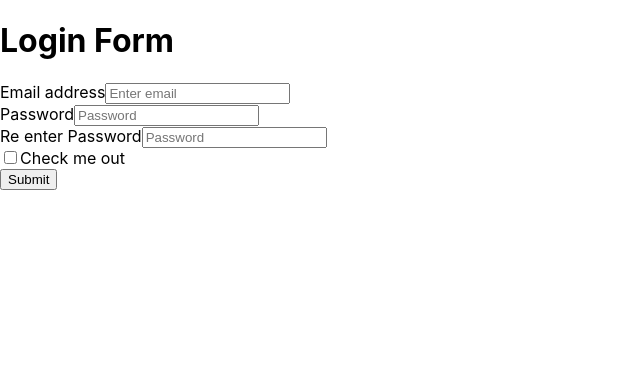
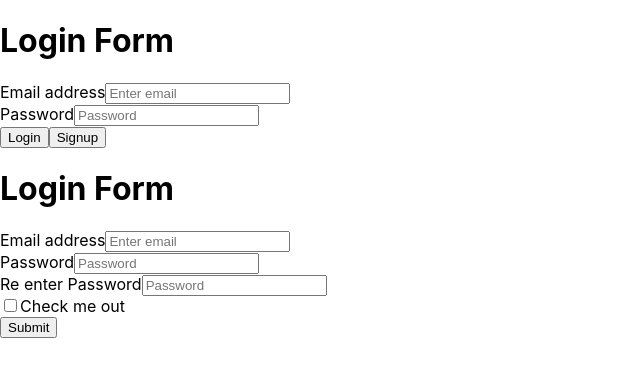
Before and after one commit to ryad-75/Login-React-search-for-a-movie, a React (Create React App) app: page / in a window 1280 px wide. Shown: the top 376 px of the page, without its empty margins (0-640 px from the left). Built offline with nearby package versions, Linux system fonts and the light colour scheme; no server answers.

Commit message:
addition of the connection part

```diff
--- a/src/App.js
+++ b/src/App.js
@@ -1,18 +1,19 @@
 import React,{useState} from 'react';
 import './App.css';
 import Signup from "./components/Signup"
+import Login from "./components/Login"
 
 function App() {
 const [setVerify]=useState({
+  Login:true,
   Signup:false
 })
 
 return (
   <>
-
-  <Signup setVerify={setVerify}/>
-
-    </>
+    <Login setVerify={setVerify}/>
+    <Signup setVerify={setVerify}/>
+  </>
   );
 }
 
--- /dev/null
+++ b/src/components/Login.jsx
@@ -0,0 +1,73 @@
+import React,{useState,useEffect} from "react"
+import Container from "react-bootstrap/Container"
+import Button from "react-bootstrap/Button"
+
+import Form from 'react-bootstrap/Form'
+
+const Login=(props)=>{
+var valid=false;
+
+const [userid,setUserid]=useState("")
+const [pwd,setPwd]=useState("")
+const [array,setArray]=useState("")
+useEffect(()=>{     // asynchronously load contents of the url
+                    // return a Promise that resolves when res is loaded
+    fetch("https://login-react-signup.herokuapp.com/all")
+    .then((res)=>res.json())   // return a Promise with result of above function
+    .then((res)=>setArray(res))
+},[])
+
+const idchanged=(event)=>{
+setUserid(event.target.value)
+}
+const pwdchanged=(event)=>{
+    setPwd(event.target.value)
+}
+const onSubmit=()=>{
+
+    array.forEach((obj)=>{
+
+        if(obj._id===userid && obj.password===pwd)
+        {props.setVerify({
+            Login:false,
+            Signup:false
+            });
+            valid=true;
+        ;}
+    })
+
+    if(valid===false){
+    alert("Wrong credentials")}   //Wrong credentials; alert sending
+}
+const onSignup=()=>{
+    props.setVerify({
+        Login:false,
+        Signup:true
+        });
+}
+
+return(
+    <Container>
+   <h1>Login Form</h1>
+<Form>
+  <Form.Group controlId="formBasicEmail">
+    <Form.Label>Email address</Form.Label>
+    <Form.Control type="email" placeholder="Enter email" onChange={idchanged}/>
+
+  </Form.Group>
+
+  <Form.Group controlId="formBasicPassword">
+    <Form.Label>Password</Form.Label>
+    <Form.Control type="password" placeholder="Password" onChange={pwdchanged}/>
+  </Form.Group>
+  <Button variant="success" type="button" onClick={onSubmit}>
+    Login
+  </Button>
+  <Button variant="primary" type="button" onClick={onSignup}>
+    Signup
+  </Button>
+</Form>
+</Container>
+)
+}
+export default Login;
--- a/src/components/Signup.jsx
+++ b/src/components/Signup.jsx
@@ -72,4 +72,4 @@ return(
 </Container>
 )
 }
-export default Signup
+export default Signup;
```
Also changed, not shown: 1 other file (tests, documents, lock files or other folders).
